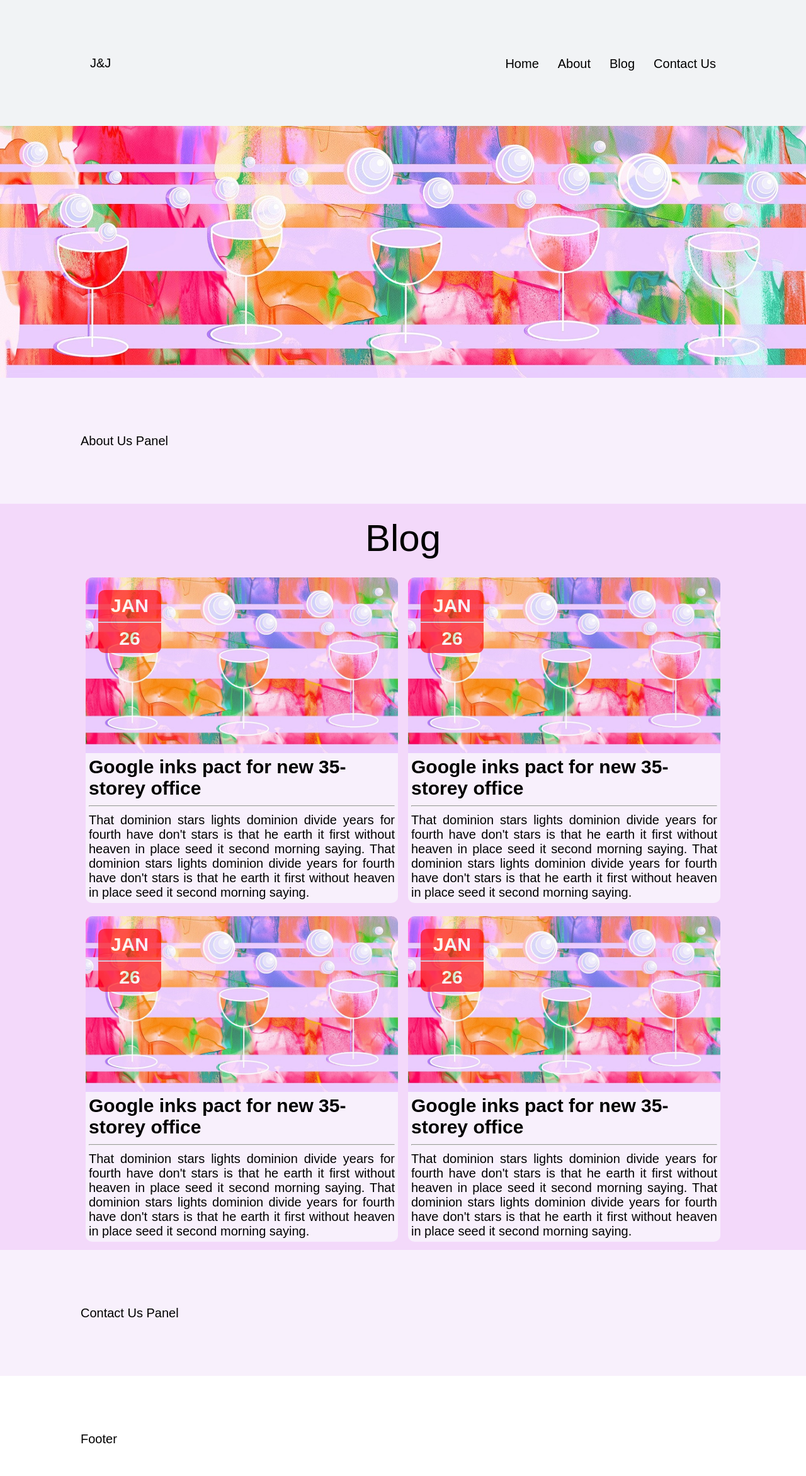
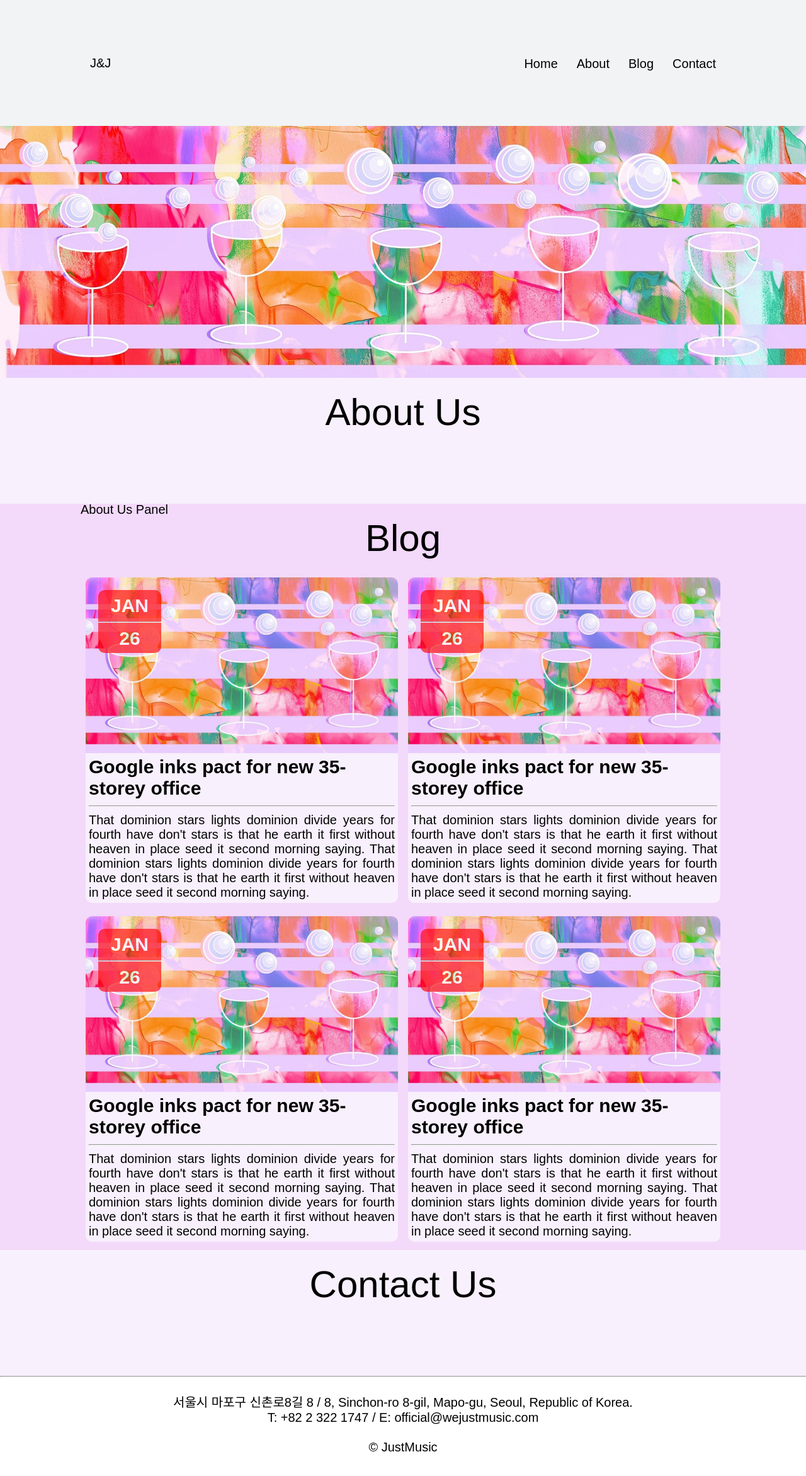
Before and after one commit to Giventicket/jj-frontend, a React app: page / in a window 1280 px wide. Shown: the top 2344 px of the page at 63% size. Built offline with nearby package versions, Linux system fonts and the light colour scheme.

Commit message:
edit on 2021-01-26

```diff
--- a/src/components/Footer.js
+++ b/src/components/Footer.js
@@ -1,22 +1,26 @@
 import React from "react";
-import { Grid, Box } from "@material-ui/core";
+import { Box } from "@material-ui/core";
 
-const PanelHeight = "10rem";
-
-const GridRootStyle = {
-  backgroundColor: "f1f3f5",
-  lineHeight: PanelHeight,
-  width: "80%",
-  margin: "0 auto",
+const textDivStyle = {
+  textAlign: "center",
 };
 
 const Footer = () => {
   return (
-    <Box height={PanelHeight}>
-      <Grid container style={GridRootStyle}>
-        Footer
-      </Grid>
-    </Box>
+    <>
+      <hr style={{ margin: 0 }} />
+      <Box mt={3} mb={3}>
+        <div style={textDivStyle}>
+          서울시 마포구 신촌로8길 8 / 8, Sinchon-ro 8-gil, Mapo-gu, Seoul,
+          Republic of Korea.
+        </div>
+        <div style={textDivStyle}>
+          T: +82 2 322 1747 / E: official@wejustmusic.com
+        </div>
+        <Box mt={3} />
+        <div style={textDivStyle}>© JustMusic</div>
+      </Box>
+    </>
   );
 };
 
--- a/src/components/aboutuspanel/AboutUsPanel.js
+++ b/src/components/aboutuspanel/AboutUsPanel.js
@@ -1,5 +1,6 @@
 import React from "react";
 import { Grid, Box } from "@material-ui/core";
+import PanelLabel from "../common/PanelLabel";
 
 const PanelHeight = "10rem";
 
@@ -17,6 +18,7 @@ const GridRootStyle = {
 const AboutUsPanel = () => {
   return (
     <Box height={PanelHeight} style={BoxStyle}>
+      <PanelLabel>About Us</PanelLabel>
       <Grid container style={GridRootStyle}>
         About Us Panel
       </Grid>
--- a/src/components/contactuspanel/ContactUsPanel.js
+++ b/src/components/contactuspanel/ContactUsPanel.js
@@ -1,5 +1,6 @@
 import React from "react";
 import { Grid, Box } from "@material-ui/core";
+import PanelLabel from "../common/PanelLabel";
 
 const PanelHeight = "10rem";
 
@@ -16,9 +17,8 @@ const GridRootStyle = {
 const ContactUsPanel = () => {
   return (
     <Box height={PanelHeight} style={BoxStyle}>
-      <Grid container style={GridRootStyle}>
-        Contact Us Panel
-      </Grid>
+      <PanelLabel>Contact Us</PanelLabel>
+      <Grid container style={GridRootStyle}></Grid>
     </Box>
   );
 };
--- a/src/components/header/Header.js
+++ b/src/components/header/Header.js
@@ -36,8 +36,8 @@ const Header = () => {
           <TextLink to="/blog" style={TextLinkStyle}>
             Blog
           </TextLink>
-          <TextLink to="/contactus" style={TextLinkStyle}>
-            Contact Us
+          <TextLink to="/contact" style={TextLinkStyle}>
+            Contact
           </TextLink>
         </Grid>
       </Grid>
```
